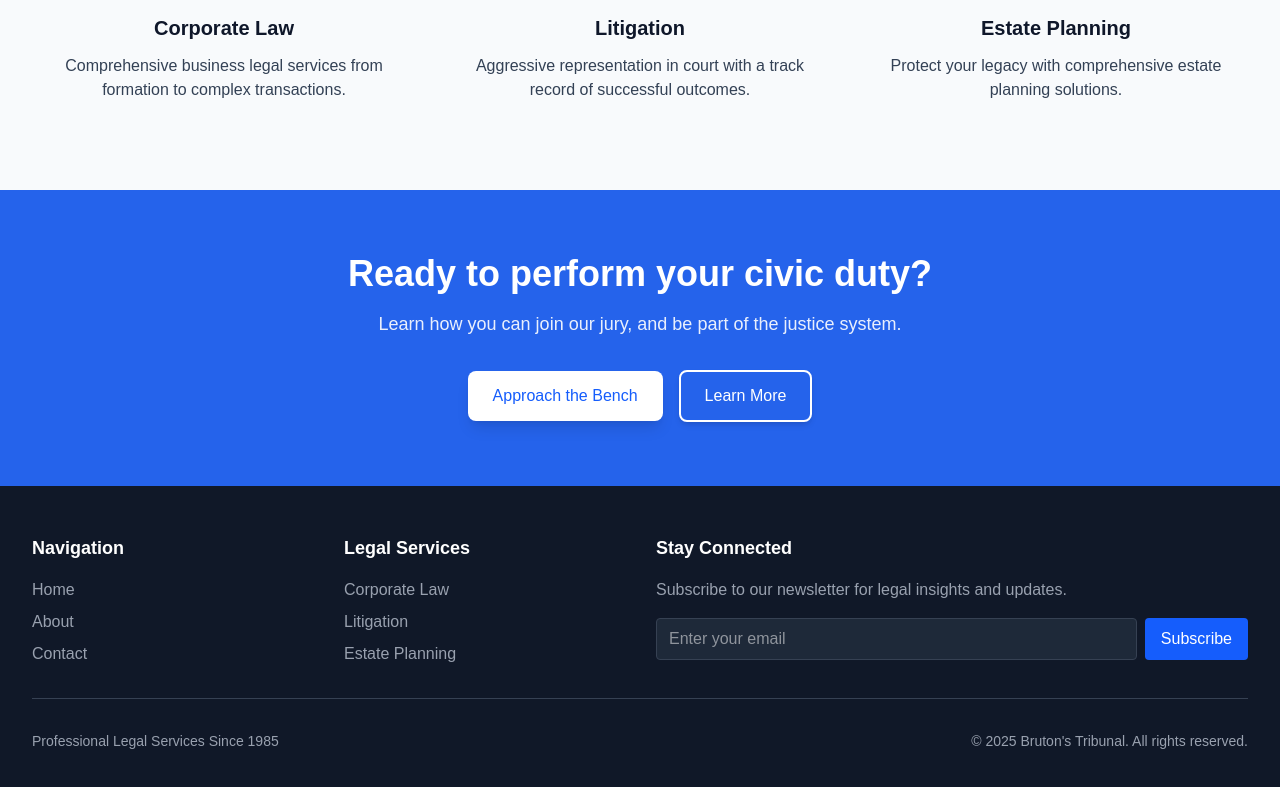
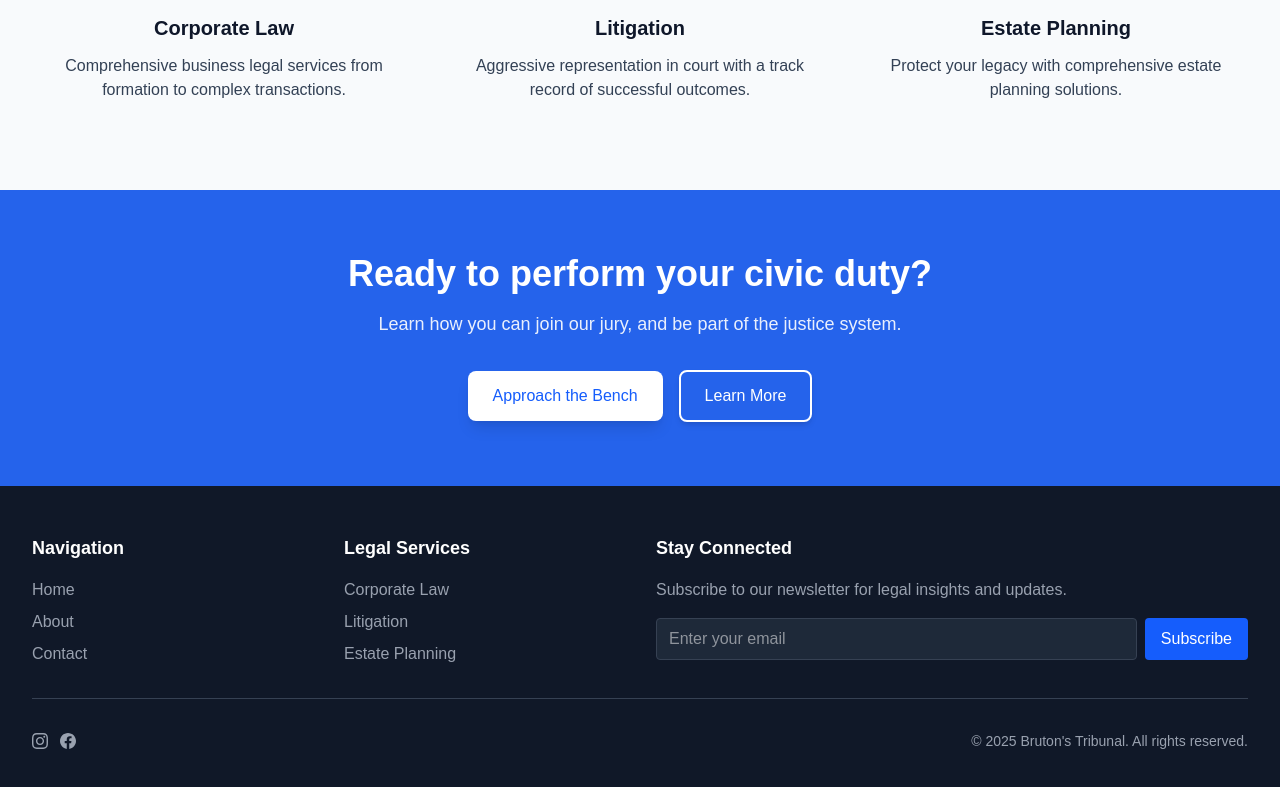
Before and after one commit to bchristie/brutons-tribunal, a Next.js app: page / in a window 1280 px wide. Shown: the part 1122-1909 px from the top of the page. Built offline with nearby package versions, Linux system fonts and the light colour scheme.

Commit message:
Add social media

```diff
--- a/app/(web)/_components/Footer/FooterMain.tsx
+++ b/app/(web)/_components/Footer/FooterMain.tsx
@@ -60,9 +60,30 @@
               {/* <h3 className={`text-2xl font-bold ${textClasses[backgroundColor]}`}>
                 Bruton's Tribunal
               </h3> */}
-              <p className={`${mutedTextClasses[backgroundColor]} text-sm`}>
-                Professional Legal Services Since 1985
-              </p>
+              <div className="flex gap-3">
+                <a
+                  href="https://www.instagram.com/brutonscigarshop"
+                  target="_blank"
+                  rel="noopener noreferrer"
+                  className={`${mutedTextClasses[backgroundColor]} hover:${textClasses[backgroundColor]} transition-colors`}
+                  aria-label="Follow us on Instagram"
+                >
+                  <svg className="w-4 h-4" fill="currentColor" viewBox="0 0 24 24">
+                    <path d="M12 2.163c3.204 0 3.584.012 4.85.07 3.252.148 4.771 1.691 4.919 4.919.058 1.265.069 1.645.069 4.849 0 3.205-.012 3.584-.069 4.849-.149 3.225-1.664 4.771-4.919 4.919-1.266.058-1.644.07-4.85.07-3.204 0-3.584-.012-4.849-.07-3.26-.149-4.771-1.699-4.919-4.92-.058-1.265-.07-1.644-.07-4.849 0-3.204.013-3.583.07-4.849.149-3.227 1.664-4.771 4.919-4.919 1.266-.057 1.645-.069 4.849-.069zm0-2.163c-3.259 0-3.667.014-4.947.072-4.358.2-6.78 2.618-6.98 6.98-.059 1.281-.073 1.689-.073 4.948 0 3.259.014 3.668.072 4.948.2 4.358 2.618 6.78 6.98 6.98 1.281.058 1.689.072 4.948.072 3.259 0 3.668-.014 4.948-.072 4.354-.2 6.782-2.618 6.979-6.98.059-1.28.073-1.689.073-4.948 0-3.259-.014-3.667-.072-4.947-.196-4.354-2.617-6.78-6.979-6.98-1.281-.059-1.69-.073-4.949-.073zm0 5.838c-3.403 0-6.162 2.759-6.162 6.162s2.759 6.163 6.162 6.163 6.162-2.759 6.162-6.163c0-3.403-2.759-6.162-6.162-6.162zm0 10.162c-2.209 0-4-1.79-4-4 0-2.209 1.791-4 4-4s4 1.791 4 4c0 2.21-1.791 4-4 4zm6.406-11.845c-.796 0-1.441.645-1.441 1.44s.645 1.44 1.441 1.44c.795 0 1.439-.645 1.439-1.44s-.644-1.44-1.439-1.44z"/>
+                  </svg>
+                </a>
+                <a
+                  href="https://www.facebook.com/brutonscigarshop"
+                  target="_blank"
+                  rel="noopener noreferrer"
+                  className={`${mutedTextClasses[backgroundColor]} hover:${textClasses[backgroundColor]} transition-colors`}
+                  aria-label="Follow us on Facebook"
+                >
+                  <svg className="w-4 h-4" fill="currentColor" viewBox="0 0 24 24">
+                    <path d="M24 12.073c0-6.627-5.373-12-12-12s-12 5.373-12 12c0 5.99 4.388 10.954 10.125 11.854v-8.385H7.078v-3.47h3.047V9.43c0-3.007 1.792-4.669 4.533-4.669 1.312 0 2.686.235 2.686.235v2.953H15.83c-1.491 0-1.956.925-1.956 1.874v2.25h3.328l-.532 3.47h-2.796v8.385C19.612 23.027 24 18.062 24 12.073z"/>
+                  </svg>
+                </a>
+              </div>
             </div>
             <div className={`${mutedTextClasses[backgroundColor]} text-sm`}>
               <p>&copy; {new Date().getFullYear()} Bruton's Tribunal. All rights reserved.</p>
--- /dev/null
+++ b/app/(web)/_components/Layouts/Footer.tsx
@@ -0,0 +1,41 @@
+import { Footer } from '@/app/(web)/_components';
+
+export function ComposedFooter() {
+  return (
+    <Footer backgroundColor="dark" totalColumns={12}>
+      <Footer.Section title="Navigation" width={3}>
+        <a href="/" className="block text-gray-400 hover:text-white transition-colors">
+          Home
+        </a>
+        <a href="/about" className="block text-gray-400 hover:text-white transition-colors">
+          About
+        </a>
+        <a href="/contact" className="block text-gray-400 hover:text-white transition-colors">
+          Contact
+        </a>
+      </Footer.Section>
+
+      <Footer.Section title="Legal Services" width={3}>
+        <span className="block text-gray-400">Corporate Law</span>
+        <span className="block text-gray-400">Litigation</span>
+        <span className="block text-gray-400">Estate Planning</span>
+      </Footer.Section>
+
+            <Footer.Section title="Stay Connected" width={6}>
+        <p className="text-gray-400 mb-4">
+          Subscribe to our newsletter for legal insights and updates.
+        </p>
+        <div className="flex gap-2">
+          <input
+            type="email"
+            placeholder="Enter your email"
+            className="flex-1 px-3 py-2 bg-gray-800 text-white rounded border border-gray-700 focus:border-blue-500 focus:outline-none"
+          />
+          <button className="px-4 py-2 bg-blue-600 text-white rounded hover:bg-blue-700 transition-colors">
+            Subscribe
+          </button>
+        </div>
+      </Footer.Section>
+    </Footer>
+  );
+}
--- a/app/(web)/_components/Layouts/HeroLayout.tsx
+++ b/app/(web)/_components/Layouts/HeroLayout.tsx
@@ -1,7 +1,8 @@
 'use client';
 
 import { NavigationProvider, ScrollProvider } from '@/app/(web)/_providers';
-import { NavigationHeader, Hero, FloatingActions, Footer } from '@/app/(web)/_components';
+import { NavigationHeader, Hero, FloatingActions } from '@/app/(web)/_components';
+import { ComposedFooter } from './Footer';
 import type { HeroLayoutProps } from './Layouts.types';
 
 export function HeroLayout({
@@ -53,41 +54,7 @@
         </main>
 
         {/* Footer */}
-        <Footer backgroundColor="dark" totalColumns={12}>
-          <Footer.Section title="Navigation" width={3}>
-            <a href="/" className="block text-gray-400 hover:text-white transition-colors">
-              Home
-            </a>
-            <a href="/about" className="block text-gray-400 hover:text-white transition-colors">
-              About
-            </a>
-            <a href="/contact" className="block text-gray-400 hover:text-white transition-colors">
-              Contact
-            </a>
-          </Footer.Section>
-
-          <Footer.Section title="Legal Services" width={3}>
-            <span className="block text-gray-400">Corporate Law</span>
-            <span className="block text-gray-400">Litigation</span>
-            <span className="block text-gray-400">Estate Planning</span>
-          </Footer.Section>
-
-          <Footer.Section title="Stay Connected" width={6}>
-            <p className="text-gray-400 mb-4">
-              Subscribe to our newsletter for legal insights and updates.
-            </p>
-            <div className="flex gap-2">
-              <input
-                type="email"
-                placeholder="Enter your email"
-                className="flex-1 px-3 py-2 bg-gray-800 text-white rounded border border-gray-700 focus:border-blue-500 focus:outline-none"
-              />
-              <button className="px-4 py-2 bg-blue-600 text-white rounded hover:bg-blue-700 transition-colors">
-                Subscribe
-              </button>
-            </div>
-          </Footer.Section>
-        </Footer>
+        <ComposedFooter />
 
         {/* Floating Actions */}
         <FloatingActions />
--- a/app/(web)/_components/Layouts/StandardLayout.tsx
+++ b/app/(web)/_components/Layouts/StandardLayout.tsx
@@ -1,7 +1,8 @@
 'use client';
 
 import { NavigationProvider, ScrollProvider } from '@/app/(web)/_providers';
-import { NavigationHeader, FloatingActions, Footer } from '@/app/(web)/_components';
+import { NavigationHeader, FloatingActions } from '@/app/(web)/_components';
+import { ComposedFooter } from './Footer';
 import type { StandardLayoutProps } from './Layouts.types';
 
 export function StandardLayout({
@@ -44,41 +45,7 @@
         </main>
 
         {/* Footer */}
-        <Footer backgroundColor="dark" totalColumns={12}>
-          <Footer.Section title="Navigation" width={3}>
-            <a href="/" className="block text-gray-400 hover:text-white transition-colors">
-              Home
-            </a>
-            <a href="/about" className="block text-gray-400 hover:text-white transition-colors">
-              About
-            </a>
-            <a href="/contact" className="block text-gray-400 hover:text-white transition-colors">
-              Contact
-            </a>
-          </Footer.Section>
-
-          <Footer.Section title="Legal Services" width={3}>
-            <span className="block text-gray-400">Corporate Law</span>
-            <span className="block text-gray-400">Litigation</span>
-            <span className="block text-gray-400">Estate Planning</span>
-          </Footer.Section>
-
-          <Footer.Section title="Stay Connected" width={6}>
-            <p className="text-gray-400 mb-4">
-              Subscribe to our newsletter for legal insights and updates.
-            </p>
-            <div className="flex gap-2">
-              <input
-                type="email"
-                placeholder="Enter your email"
-                className="flex-1 px-3 py-2 bg-gray-800 text-white rounded border border-gray-700 focus:border-blue-500 focus:outline-none"
-              />
-              <button className="px-4 py-2 bg-blue-600 text-white rounded hover:bg-blue-700 transition-colors">
-                Subscribe
-              </button>
-            </div>
-          </Footer.Section>
-        </Footer>
+        <ComposedFooter />
 
         {/* Floating Actions */}
         <FloatingActions />
--- a/app/(web)/_components/Layouts/index.ts
+++ b/app/(web)/_components/Layouts/index.ts
@@ -1,3 +1,4 @@
 export { HeroLayout } from './HeroLayout';
 export { StandardLayout } from './StandardLayout';
+export { ComposedFooter } from './Footer';
 export type * from './Layouts.types';
```
